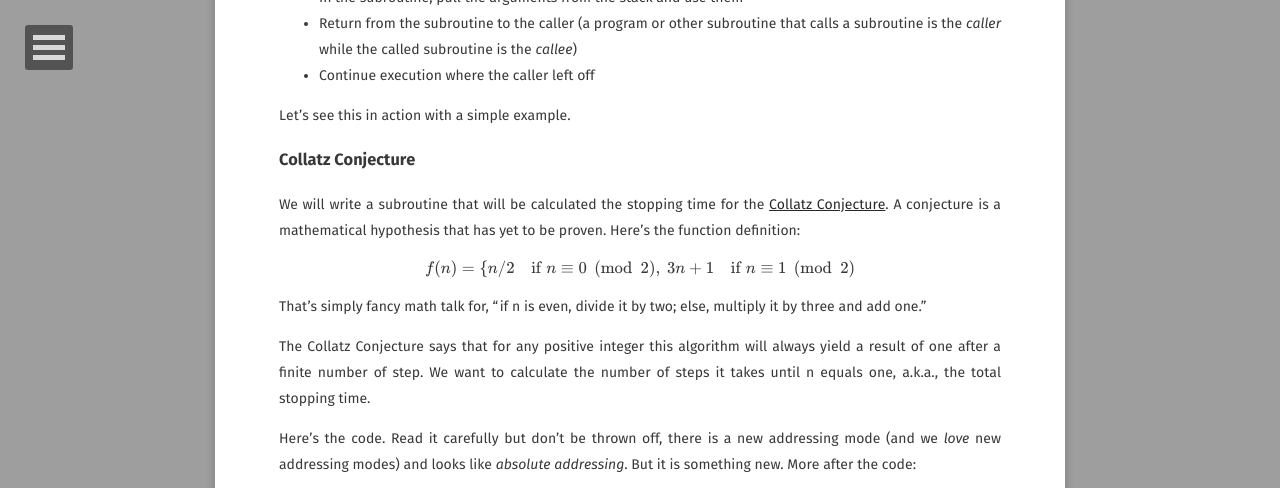
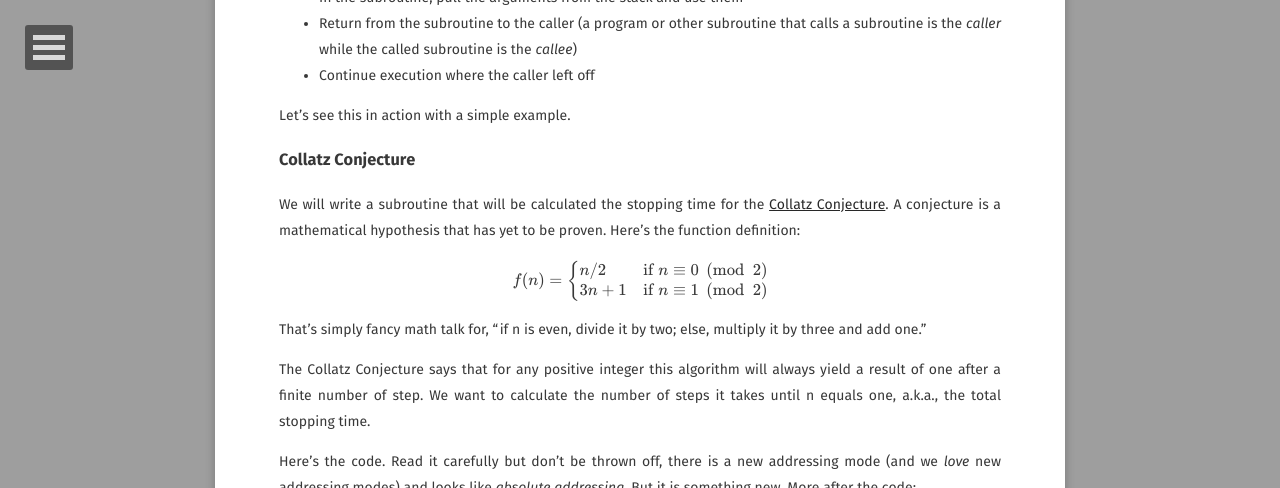
Before and after one commit to georgjz/georgjz.github.io, a Jekyll site: the page built from _posts/snesaa/2019-02-21-snesaa06.md, in a window 1280 px wide and 900 px high, scrolled down 2821 px, cut to the strip 0-488 px from the top of the window. Built offline with Jekyll 4.4.1, drawn with Linux system fonts in a browser that asks for light colours; some web fonts are replaced; formulas are drawn with MathJax 3; comment, search, counter and statistics services are not loaded.

Commit message:
Fix Collatz formula

```diff
--- a/_config.yml
+++ b/_config.yml
@@ -17,7 +17,7 @@
 # Jekyll
 permalink:          /:title/
 markdown:           kramdown
-mathjax:            true
+# mathjax:            true
 highlighter:        rouge
 kramdown:
   auto_ids:         true
--- a/_posts/snesaa/2019-02-21-snesaa06.md
+++ b/_posts/snesaa/2019-02-21-snesaa06.md
@@ -63,10 +63,10 @@
 
 \\[
 f(n)=
-\begin{cases}
-n/2&amp;{\text{if }}n\equiv 0{\pmod {2}},\\\
-3n+1&amp;{\text{if }}n\equiv 1{\pmod {2}}
-\end{cases}
+    \begin{cases}
+        n/2&amp;{\text{if }} n\equiv 0{\pmod {2}} \newline
+        3n+1&amp;{\text{if }} n\equiv 1{\pmod {2}}
+    \end{cases}
 \\]
 
 That's simply fancy math talk for, "if n is even, divide it by two; else, multiply it by three and add one."
```
